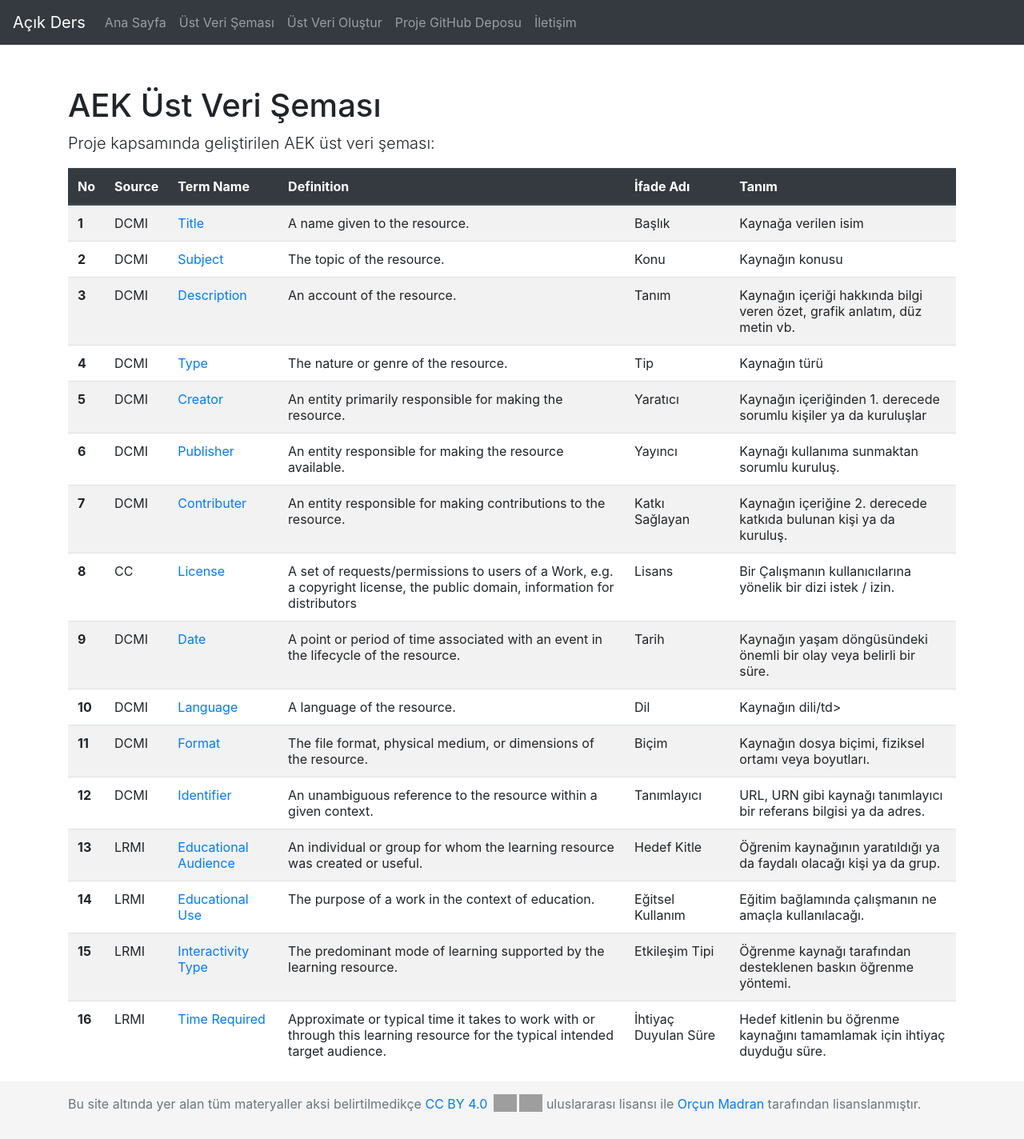
After one commit to orcunmadran/net.acikders.web, a Django app: page /sema/ in a window 1280 px wide. The commit adds this page. Shown: the whole page at 80% size. Run offline with Django 3.2, Linux system fonts and the light colour scheme; some libraries are stand-ins or nearby versions; grey boxes are pictures that could not be loaded.

Commit message:
Üst Veri Şeması

```diff
--- a/django/pages/views.py
+++ b/django/pages/views.py
@@ -8,6 +8,9 @@ def home_view(request, *args, **kwargs):
 
 def form_view(request, *args, **kwargs):
     return render(request, 'form.html')
+
+def sema_view(request, *args, **kwargs):
+    return render(request, 'sema.html')
 
 def senddata_view(request, *args, **kwargs):
     return render(request, 'senddata.html')
--- a/django/templates/navbar.html
+++ b/django/templates/navbar.html
@@ -6,11 +6,20 @@
     </button>
     <div class="collapse navbar-collapse" id="navbarCollapse">
       <ul class="navbar-nav mr-auto">
-        <li class="nav-item active">
+        <li class="nav-item">
           <a class="nav-link" href="/">Ana Sayfa <span class="sr-only">(current)</span></a>
         </li>
         <li class="nav-item">
-          <a class="nav-link" href="/form">AEK Üst Verisi Oluştur</a>
+          <a class="nav-link" href="/sema">Üst Veri Şeması</a>
+        </li>
+        <li class="nav-item">
+          <a class="nav-link" href="/form">Üst Veri Oluştur</a>
+        </li>
+        <li class="nav-item">
+          <a class="nav-link" href="https://github.com/orcunmadran/net.acikders.web" target="_blank">Proje GitHub Deposu</a>
+        </li>
+        <li class="nav-item">
+          <a class="nav-link" href="http://www.madran.net/iletisim_sosyal_aglar/" target="_blank">İletişim</a>
         </li>
       </ul>
       <!--
--- /dev/null
+++ b/django/templates/sema.html
@@ -0,0 +1,150 @@
+{% extends "base.html" %}
+
+{% block content %}
+    <h1 class="mt-5">AEK Üst Veri Şeması</h1>
+    <p class="lead">Proje kapsamında geliştirilen AEK üst veri şeması:</p>
+    <div class="table-responsive-sm">
+    <table class="table table-striped">
+      <thead class="thead-dark">
+        <tr>
+          <th class="text-nowrap" scope="col">No</th>
+          <th class="text-nowrap" scope="col">Source</th>
+          <th class="text-nowrap" scope="col">Term Name</th>
+          <th class="text-nowrap" scope="col">Definition</th>
+          <th class="text-nowrap" scope="col">İfade Adı</th>
+          <th class="text-nowrap" scope="col">Tanım</th>
+        </tr>
+      </thead>
+      <tbody>
+        <tr>
+          <th scope="row">1</th>
+          <td>DCMI</td>
+          <td><a href="https://www.dublincore.org/specifications/dublin-core/dcmi-terms/#http://purl.org/dc/elements/1.1/title" target="_blank">Title</a></td>
+          <td>A name given to the resource.</td>
+          <td>Başlık</td>
+          <td>Kaynağa verilen isim</td>
+        </tr>
+        <tr>
+          <th scope="row">2</th>
+          <td>DCMI</td>
+          <td><a href="https://www.dublincore.org/specifications/dublin-core/dcmi-terms/#http://purl.org/dc/elements/1.1/subject" target="_blank">Subject</a></td>
+          <td>The topic of the resource.</td>
+          <td>Konu</td>
+          <td>Kaynağın konusu</td>
+        </tr>
+        <tr>
+          <th scope="row">3</th>
+          <td>DCMI</td>
+          <td><a href="https://www.dublincore.org/specifications/dublin-core/dcmi-terms/#http://purl.org/dc/elements/1.1/description" target="_blank">Description</a></td>
+          <td>An account of the resource.</td>
+          <td>Tanım</td>
+          <td>Kaynağın içeriği hakkında bilgi veren özet, grafik anlatım, düz metin vb.</td>
+        </tr>
+        <tr>
+          <th scope="row">4</th>
+          <td>DCMI</td>
+          <td><a href="https://www.dublincore.org/specifications/dublin-core/dcmi-terms/#http://purl.org/dc/elements/1.1/type" target="_blank">Type</a></td>
+          <td>The nature or genre of the resource.</td>
+          <td>Tip</td>
+          <td>Kaynağın türü</td>
+        </tr>
+        <tr>
+          <th scope="row">5</th>
+          <td>DCMI</td>
+          <td><a href="https://www.dublincore.org/specifications/dublin-core/dcmi-terms/#http://purl.org/dc/elements/1.1/creator" target="_blank">Creator</a></td>
+          <td>An entity primarily responsible for making the resource.</td>
+          <td>Yaratıcı</td>
+          <td>Kaynağın içeriğinden 1. derecede sorumlu kişiler ya da kuruluşlar</td>
+        </tr>
+        <tr>
+          <th scope="row">6</th>
+          <td>DCMI</td>
+          <td><a href="https://www.dublincore.org/specifications/dublin-core/dcmi-terms/#http://purl.org/dc/elements/1.1/publisher" target="_blank">Publisher</a></td>
+          <td>An entity responsible for making the resource available.</td>
+          <td>Yayıncı</td>
+          <td>Kaynağı kullanıma sunmaktan sorumlu kuruluş.</td>
+        </tr>
+        <tr>
+          <th scope="row">7</th>
+          <td>DCMI</td>
+          <td><a href="https://www.dublincore.org/specifications/dublin-core/dcmi-terms/#http://purl.org/dc/elements/1.1/contributor" target="_blank">Contributer</a></td>
+          <td>An entity responsible for making contributions to the resource.</td>
+          <td>Katkı Sağlayan</td>
+          <td>Kaynağın içeriğine 2. derecede katkıda bulunan kişi ya da kuruluş.</td>
+        </tr>
+        <tr>
+          <th scope="row">8</th>
+          <td>CC</td>
+          <td><a href="https://creativecommons.org/ns#License" target="_blank">License</a></td>
+          <td>A set of requests/permissions to users of a Work, e.g. a copyright license, the public domain, information for distributors</td>
+          <td>Lisans</td>
+          <td>Bir Çalışmanın kullanıcılarına yönelik bir dizi istek / izin.</td>
+        </tr>
+        <tr>
+          <th scope="row">9</th>
+          <td>DCMI</td>
+          <td><a href="https://www.dublincore.org/specifications/dublin-core/dcmi-terms/#http://purl.org/dc/elements/1.1/date" target="_blank">Date</a></td>
+          <td>A point or period of time associated with an event in the lifecycle of the resource.</td>
+          <td>Tarih</td>
+          <td>Kaynağın yaşam döngüsündeki önemli bir olay veya belirli bir süre.</td>
+        </tr>
+        <tr>
+          <th scope="row">10</th>
+          <td>DCMI</td>
+          <td><a href="https://www.dublincore.org/specifications/dublin-core/dcmi-terms/#http://purl.org/dc/elements/1.1/language" target="_blank">Language</a></td>
+          <td>A language of the resource.</td>
+          <td>Dil</td>
+          <td>Kaynağın dili/td>
+        </tr>
+        <tr>
+          <th scope="row">11</th>
+          <td>DCMI</td>
+          <td><a href="https://www.dublincore.org/specifications/dublin-core/dcmi-terms/#http://purl.org/dc/elements/1.1/format" target="_blank">Format</a></td>
+          <td>The file format, physical medium, or dimensions of the resource.</td>
+          <td>Biçim</td>
+          <td>Kaynağın dosya biçimi, fiziksel ortamı veya boyutları.</td>
+        </tr>
+        <tr>
+          <th scope="row">12</th>
+          <td>DCMI</td>
+          <td><a href="https://www.dublincore.org/specifications/dublin-core/dcmi-terms/#http://purl.org/dc/elements/1.1/identifier" target="_blank">Identifier</a></td>
+          <td>An unambiguous reference to the resource within a given context.</td>
+          <td>Tanımlayıcı</td>
+          <td>URL, URN gibi kaynağı tanımlayıcı bir referans bilgisi ya da adres.</td>
+        </tr>
+        <tr>
+          <th scope="row">13</th>
+          <td>LRMI</td>
+          <td><a href="https://www.dublincore.org/specifications/lrmi/lrmi_terms/#EducationalAudience" target="_blank">Educational Audience</a></td>
+          <td>An individual or group for whom the learning resource was created or useful.</td>
+          <td>Hedef Kitle</td>
+          <td>Öğrenim kaynağının yaratıldığı ya da faydalı olacağı kişi ya da grup.</td>
+        </tr>
+        <tr>
+          <th scope="row">14</th>
+          <td>LRMI</td>
+          <td><a href="https://www.dublincore.org/specifications/lrmi/lrmi_terms/#educationalUse" target="_blank">Educational Use</a></td>
+          <td>The purpose of a work in the context of education.</td>
+          <td>Eğitsel Kullanım</td>
+          <td>Eğitim bağlamında çalışmanın ne amaçla kullanılacağı.</td>
+        </tr>
+        <tr>
+          <th scope="row">15</th>
+          <td>LRMI</td>
+          <td><a href="https://www.dublincore.org/specifications/lrmi/lrmi_terms/#interactivityType" target="_blank">Interactivity Type</a></td>
+          <td>The predominant mode of learning supported by the learning resource.</td>
+          <td>Etkileşim Tipi</td>
+          <td>Öğrenme kaynağı tarafından desteklenen baskın öğrenme yöntemi.</td>
+        </tr>
+        <tr>
+          <th scope="row">16</th>
+          <td>LRMI</td>
+          <td><a href="https://www.dublincore.org/specifications/lrmi/lrmi_terms/#timeRequired" target="_blank">Time Required</a></td>
+          <td>Approximate or typical time it takes to work with or through this learning resource for the typical intended target audience.</td>
+          <td>İhtiyaç Duyulan Süre</td>
+          <td>Hedef kitlenin bu öğrenme kaynağını tamamlamak için ihtiyaç duyduğu süre.</td>
+        </tr>
+      </tbody>
+    </table>
+    </div>
+{% endblock %}
--- a/django/website/urls.py
+++ b/django/website/urls.py
@@ -20,6 +20,7 @@ from pages import views
 
 urlpatterns = [
     path('', views.home_view, name='home'),
+    path('sema/', views.sema_view, name='sema'),
     path('form/', views.form_view, name='form'),
     path('senddata/', views.senddata_view, name='senddata'),
     path('getdata/', views.getdata_view, name='getdata'),
```
